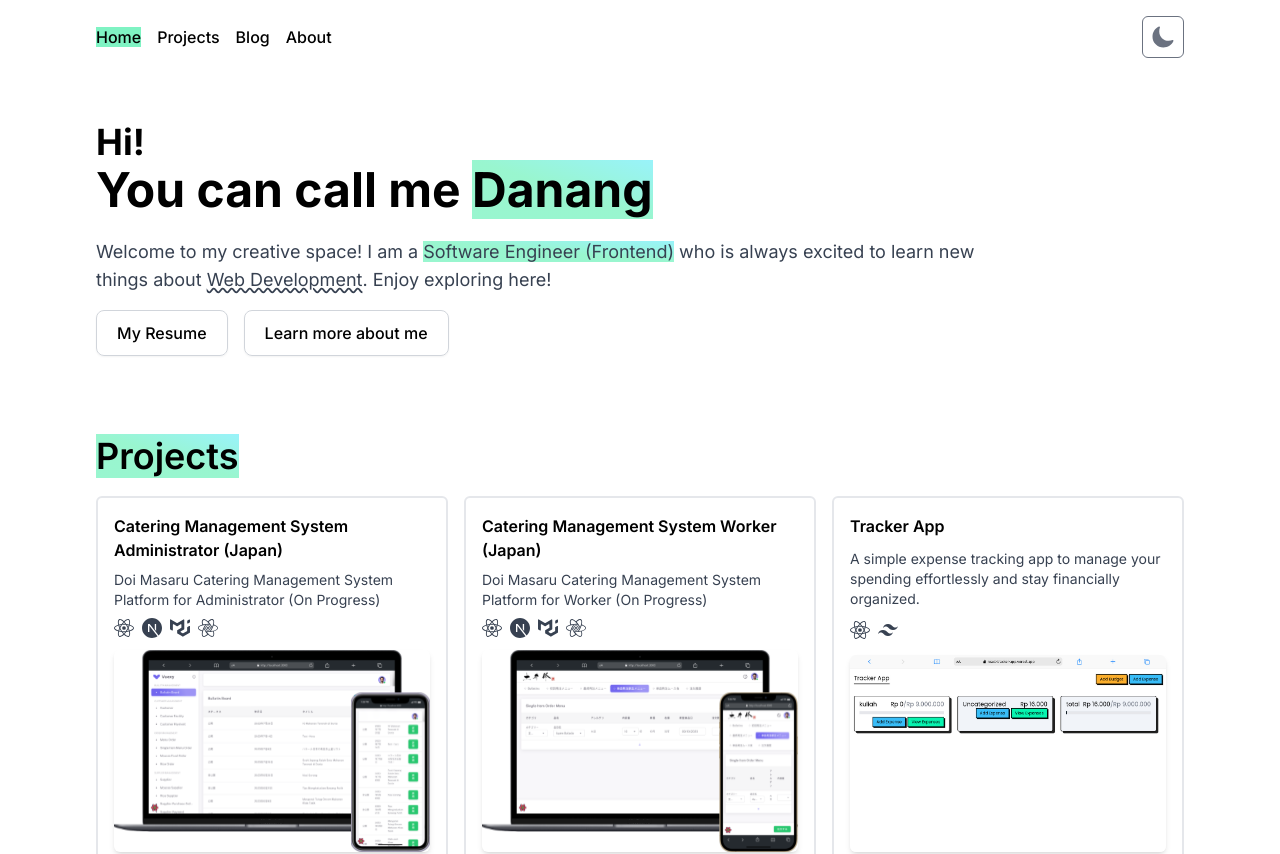
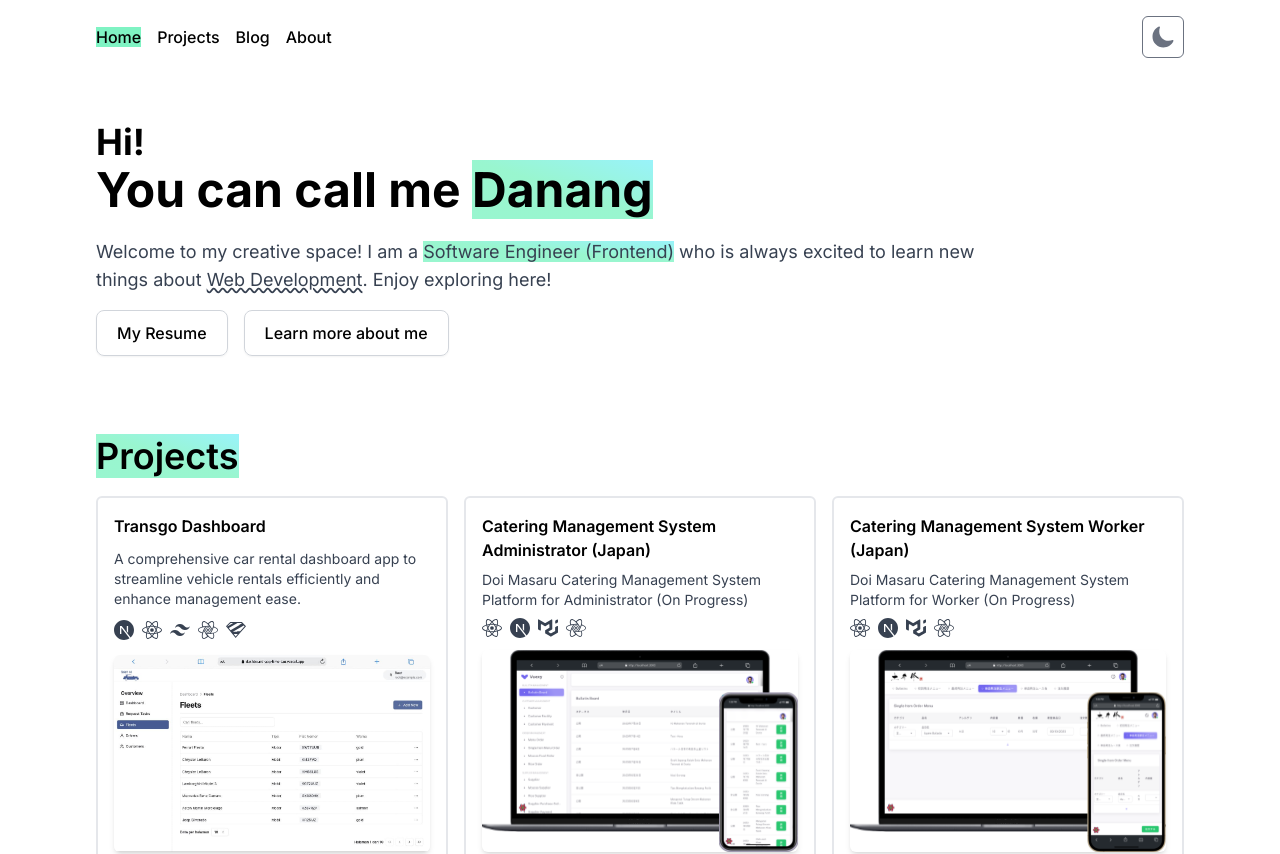
Before and after one commit to arisdanang/personal-web, a Next.js app: page / in a window 1280 px wide. Shown: the top 854 px of the page. Built offline with nearby package versions, Linux system fonts and the light colour scheme.

Commit message:
feat: add project

```diff
--- a/src/app/_components/TechIcons.tsx
+++ b/src/app/_components/TechIcons.tsx
@@ -16,6 +16,7 @@ import {
   SiCss3,
   SiBootstrap,
   SiReactquery,
+  SiZod,
 } from "react-icons/si";
 
 export type TechListType = keyof typeof techList;
@@ -108,4 +109,8 @@ const techList = {
     icon: SiReactquery,
     name: "reactquery",
   },
+  zod: {
+    icon: SiZod,
+    name: "zod",
+  },
 };
--- a/src/data/projects.json
+++ b/src/data/projects.json
@@ -1,5 +1,13 @@
 {
   "projects": [
+    {
+      "id": 7,
+      "name": "Transgo Dashboard",
+      "imageSrc": "/image/projects/project-7.jpeg",
+      "desc": "A comprehensive car rental dashboard app to streamline vehicle rentals efficiently and enhance management ease.",
+      "techs": ["nextjs", "react", "tailwindcss", "reactquery", "zod"],
+      "link": "https://dashboard.transgo.id"
+    },
     {
       "id": 1,
       "name": "Catering Management System Administrator (Japan)",
@@ -17,7 +25,7 @@
       "link": "https://user.doi-masaru.com/"
     },
     {
-      "id": "3",
+      "id": 3,
       "name": "Tracker App",
       "imageSrc": "/image/projects/project-3.jpeg",
       "desc": "A simple expense tracking app to manage your spending effortlessly and stay financially organized.",
```
Also changed, not shown: public/image/projects/project-7.jpeg (added).
